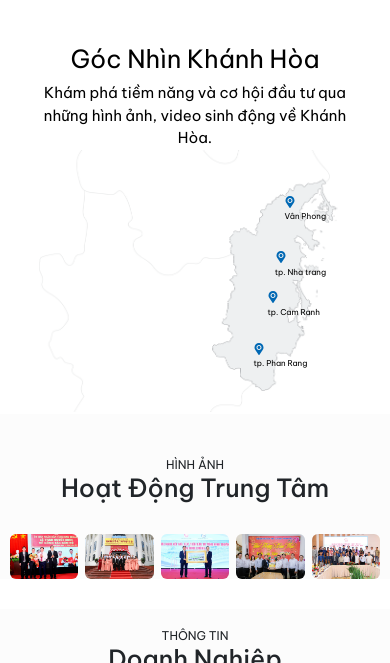
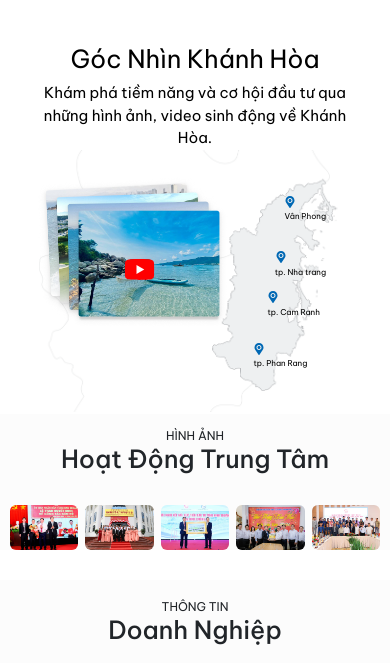
Before and after one commit to nguyenhai2510/khanh-hoa-demo, a plain HTML site: page index.html in a window 390 px wide. Shown: the part 3989-4652 px from the top of the page. Drawn offline with nearby package versions, Linux system fonts and the light colour scheme.

Commit message:
styles location img ytb

```diff
--- a/assets/css/responsive.css
+++ b/assets/css/responsive.css
@@ -673,9 +673,6 @@
   .location-desc {
     margin-top: 10px;
   }
-  .location__img {
-    display: none;
-  }
   .location-decor-point {
     width: 12px;
   }
@@ -698,7 +695,25 @@
     top: 80%;
     right: 14%;
   }
+  .location__img {
+    top: 10%;
+  }
+  .location-stack {
+    --stack-width: 160px;
+  }
+  .location-img-youtube {
+    width: 25px;
+    height: 20px;
+    left: 63%;
+    top: 82%;
+  }
+  .youtube-icon {
+    width: 30px;
+  }
   /* Special */
+  .special__inner {
+    padding-top: 15px;
+  }
   .section__heading {
     font-size: 2.5rem;
   }
@@ -721,7 +736,7 @@
     row-gap: 10px;
   }
   .footer__info-item {
-    gap: 10px
+    gap: 10px;
   }
   .footer__list {
     flex-wrap: wrap;
--- a/assets/css/styles.css
+++ b/assets/css/styles.css
@@ -1079,7 +1079,6 @@ body {
     display: flex;
     align-items: center;
     justify-content: center;
-    background: #ff0000;
     border-radius: 20%;
     box-shadow: 0 8px 32px rgba(0, 0, 0, 0.25);
     transition: transform 180ms ease, box-shadow 160ms ease;
--- a/index.html
+++ b/index.html
@@ -526,7 +526,7 @@
                         <img src="./assets/img/img_bg6_4.png" id="location-dynamic-img" alt="img-4"
                             class="location-img location-img-4" />
                         <button class="location-img-youtube">
-                            <img src="./assets/img/icon-youtube.svg" alt="youtube-icon" />
+                            <img src="./assets/img/icon-youtube.svg" alt="youtube-icon" class="youtube-icon"/>
                         </button>
                     </div>
                 </div>
```
Lines whose indentation alone changed are shown as unchanged.
